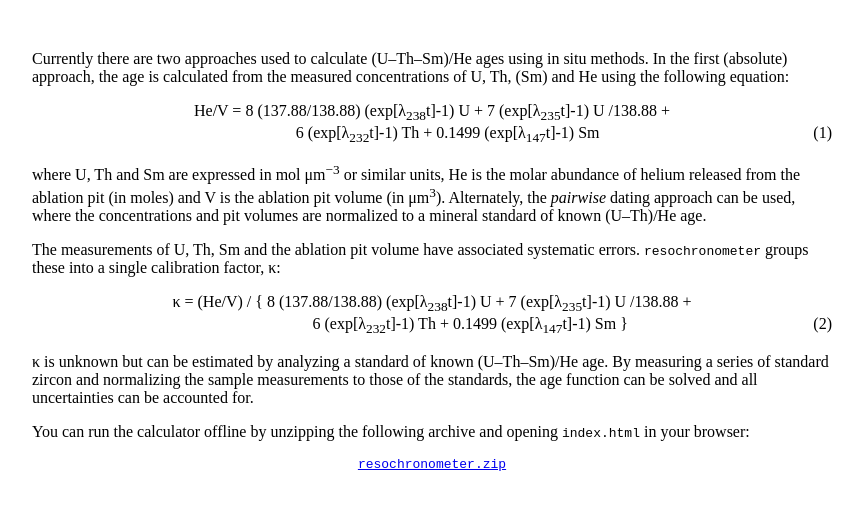
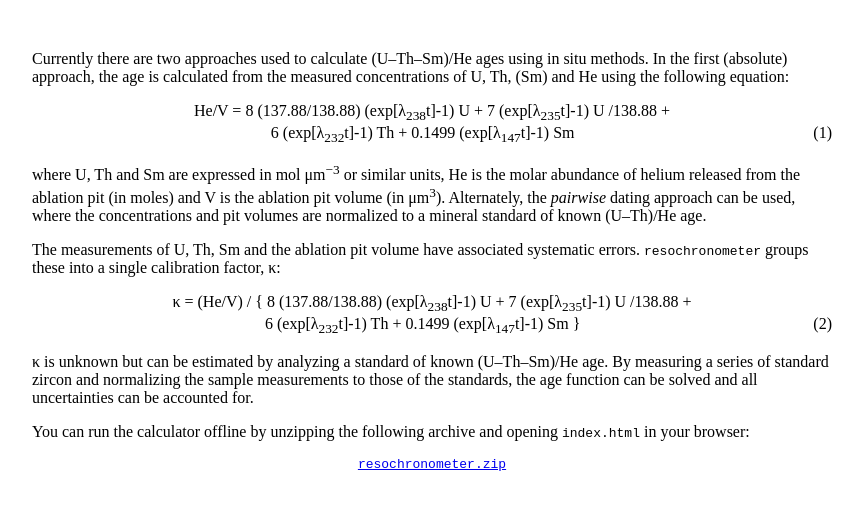
Before and after one commit to pvermees/resochronometer, a plain HTML site: page help.html in a window 1280 px wide. Shown: the whole page, without its empty margins (208-1071 px from the left). Drawn offline with Linux system fonts and the light colour scheme.

Commit message:
Updated help, updated file names

```diff
--- a/help.html
+++ b/help.html
@@ -22,10 +22,8 @@
     He/V =
     8 (137.88/138.88) (exp[&lambda;<sub>238</sub>t]-1) U +
     7 (exp[&lambda;<sub>235</sub>t]-1) U /138.88 + <br>
-    <span style="margin-left: 50px;">
     6 (exp[&lambda;<sub>232</sub>t]-1) Th +
     0.1499 (exp[&lambda;<sub>147</sub>t]-1) Sm
-    </span>
     <span style="float: right;">(1)</span>
     </div>
 
@@ -50,10 +48,8 @@
     &kappa; = (He/V) / {
     8 (137.88/138.88) (exp[&lambda;<sub>238</sub>t]-1) U +
     7 (exp[&lambda;<sub>235</sub>t]-1) U /138.88 + <br>
-    <span style="margin-left: 95px;">
     6 (exp[&lambda;<sub>232</sub>t]-1) Th +
     0.1499 (exp[&lambda;<sub>147</sub>t]-1) Sm }
-    </span>
     <span style="float: right;">(2)</span>
     </div>
 
--- a/index.html
+++ b/index.html
@@ -7,7 +7,7 @@
 <script src="jquery-ui.min.js"></script>
 <script src="handsontable.min.js"></script>
 <script src="math.min.js"></script>
-<script src="Resochronometer.js"></script>
+<script src="resochronometer.js"></script>
 <script src="tablehandler.js"></script>
 <link rel="stylesheet" href="handsontable.min.css">
 <style>
```
Also changed, not shown: resochronometer.js (renamed from Resochronometer.js), 1 other file.
